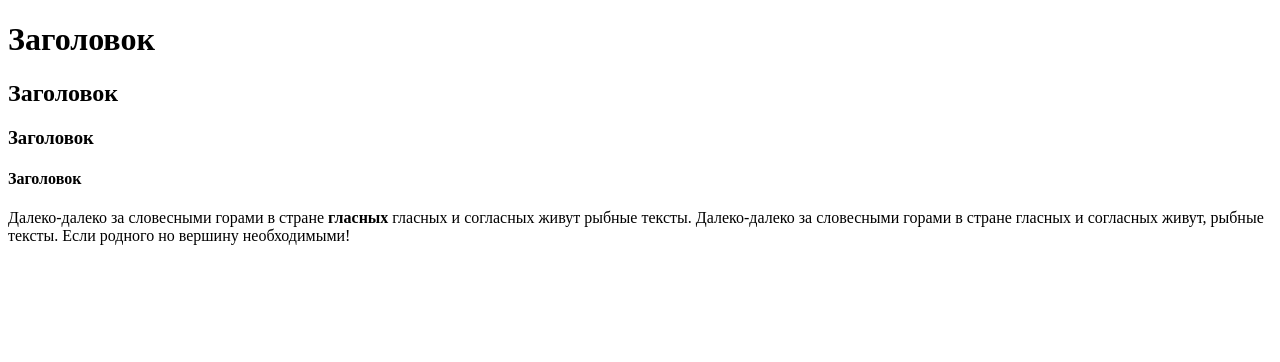
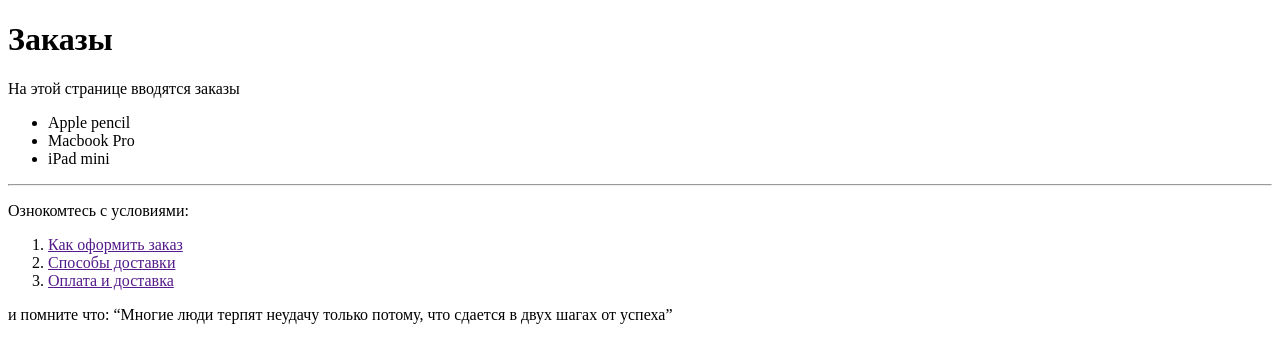
Before and after one commit to yxitso/FrotendBlock-Module01_Test, a plain HTML site: page index.html in a window 1280 px wide. Drawn offline with Linux system fonts and the light colour scheme.

Commit message:
added list

```diff
--- a/index.html
+++ b/index.html
@@ -8,12 +8,22 @@
     <link rel="icon" href="favicon.ico" type="image/x-icon">
 </head>
 <body>
-<h1>Заголовок</h1>
-<h2>Заголовок</h2>
-<h3>Заголовок</h3>
-<h4>Заголовок</h4>
-<p>Далеко-далеко <span>за словесными</span> горами в стране <strong>гласных</strong> гласных и согласных живут рыбные тексты.
-    <span>Далеко-далеко за словесными горами в стране гласных и согласных живут, рыбные тексты. Если родного но вершину необходимыми!</span>
-</p>
+<h1>Заказы</h1>
+<p>На этой странице вводятся заказы</p>
+<ul>
+    <li>Apple pencil</li>
+    <li>Macbook Pro</li>
+    <li>iPad mini</li>
+</ul>
+<hr>
+<p>Ознокомтесь с условиями:</p>
+
+<ol>
+    <li> <a href="">Как оформить заказ</a></li>
+    <li> <a href="">Способы доставки</a></li>
+    <li> <a href="">Оплата и доставка</a></li>
+</ol>
+
+<p>и помните что: <q>Многие люди терпят неудачу только потому, что сдается в двух шагах от успеха</q></p>
 </body>
 </html>
```
